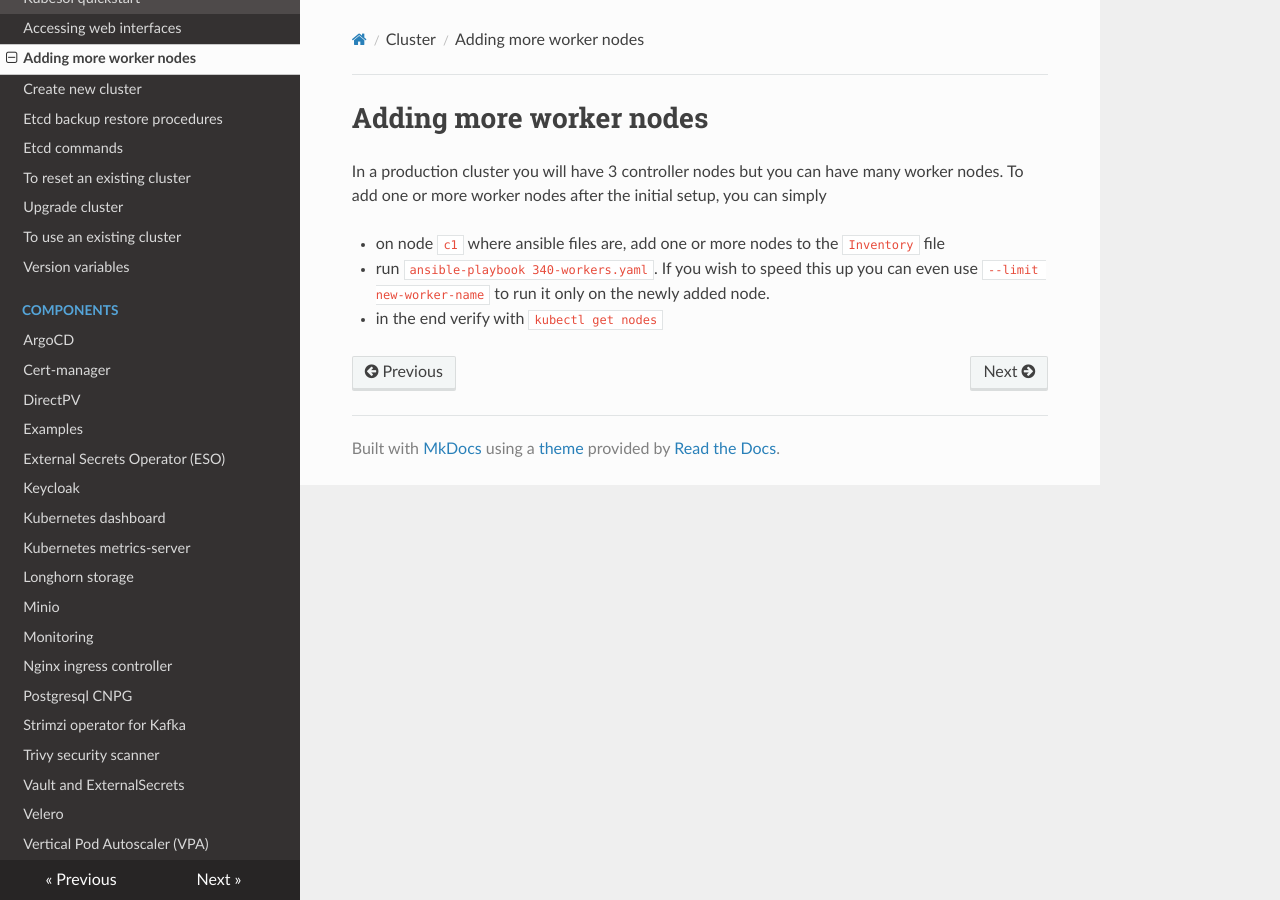
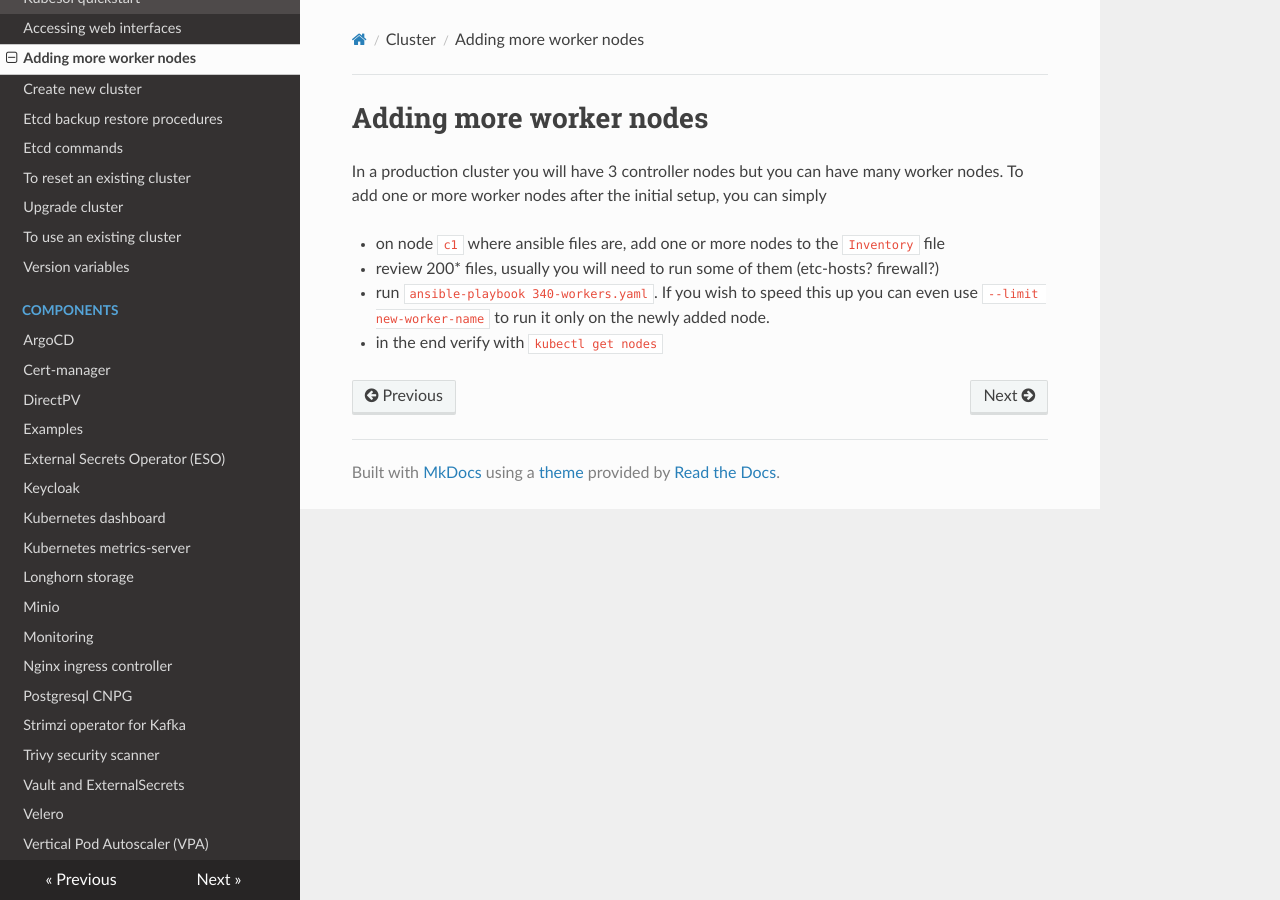
Before and after one commit to eSolutionsTech/kubesol, an MkDocs documentation site: the page built from docs/cluster/adding-nodes.md, in a window 1280 px wide. Built offline with MkDocs 1.6.1, drawn with Linux system fonts in a browser that asks for light colours; nearby versions of some CDN libraries.

Commit message:
Update adding-nodes.md

```diff
--- a/docs/cluster/adding-nodes.md
+++ b/docs/cluster/adding-nodes.md
@@ -4,6 +4,7 @@ In a production cluster you will have 3 controller nodes but you can have many w
 To add one or more worker nodes after the initial setup, you can simply
 
 - on node `c1` where ansible files are, add one or more nodes to the `Inventory` file
+- review 200* files, usually you will need to run some of them (etc-hosts? firewall?)
 - run `ansible-playbook 340-workers.yaml`. If you wish to speed this up you can even use `--limit new-worker-name`
 to run it only on the newly added node.
 - in the end verify with `kubectl get nodes`
```
